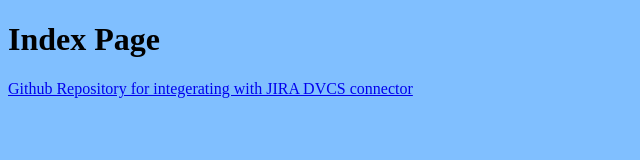
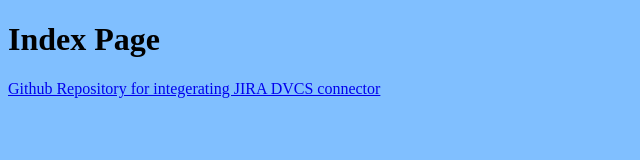
Before and after one commit to NikhilYadavGIT/aws-codedeploy-github, a plain HTML site: page welcome.html in a window 1280 px wide. Shown: the full height of the page, 0-640 px from the left. Drawn offline with Linux system fonts and the light colour scheme.

Commit message:
This story is fixed in this release..
MP-2##This story is fixed in this release..

```diff
--- a/welcome.html
+++ b/welcome.html
@@ -3,7 +3,7 @@
 <body bgcolor="#80BFFF">
 
 <h1>Index Page</h1>
-<p><a href="Repository for CodeDeploy">Github Repository for integerating with JIRA DVCS connector</a></p>
+<p><a href="Repository for CodeDeploy">Github Repository for integerating JIRA DVCS connector</a></p>
 
 
 </body>
```
